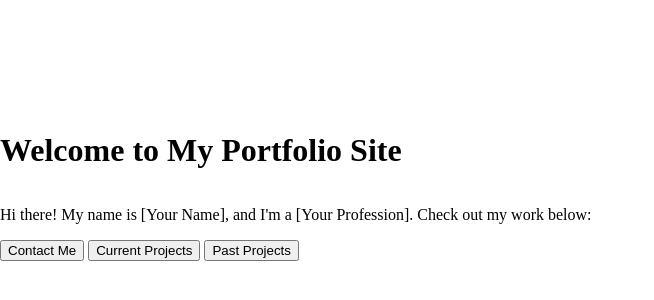
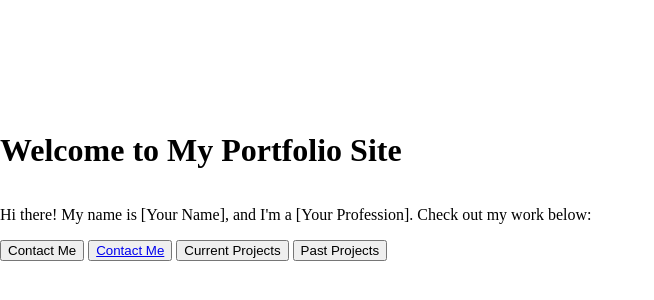
Before and after one commit to MilkDudsss/Milkdudsss.github.io, a plain HTML site: page index.html in a window 1280 px wide. Shown: the part 214-514 px from the top of the page, without its empty margins (0-654 px from the left). Drawn offline with Linux system fonts and the light colour scheme.

Commit message:
Update index.html

```diff
--- a/index.html
+++ b/index.html
@@ -10,6 +10,8 @@
     <main>
       <p>Hi there! My name is [Your Name], and I'm a [Your Profession]. Check out my work below:</p>
       <button onclick="location.href='contact.html'">Contact Me</button>
+      <button><a href="contact.html">Contact Me</a></button>
+
       <button onclick="location.href='current-projects.html'">Current Projects</button>
       <button onclick="location.href='past-projects.html'">Past Projects</button>
     </main>
```
